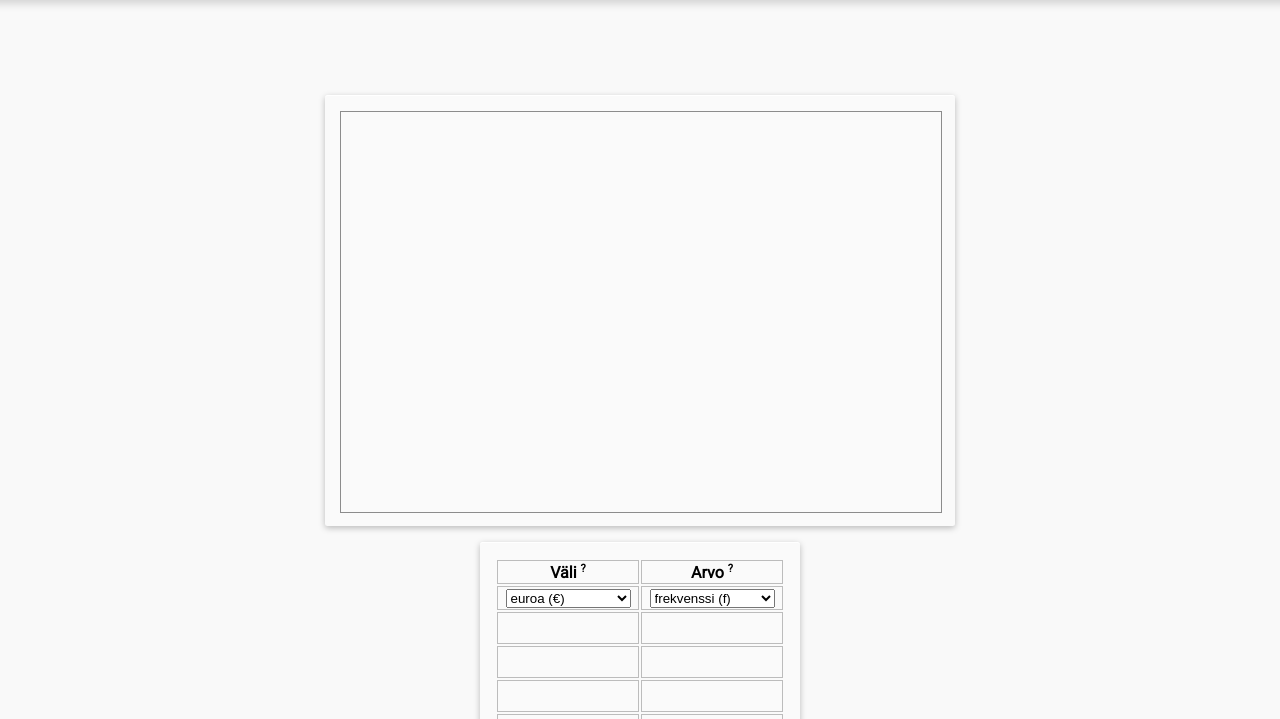
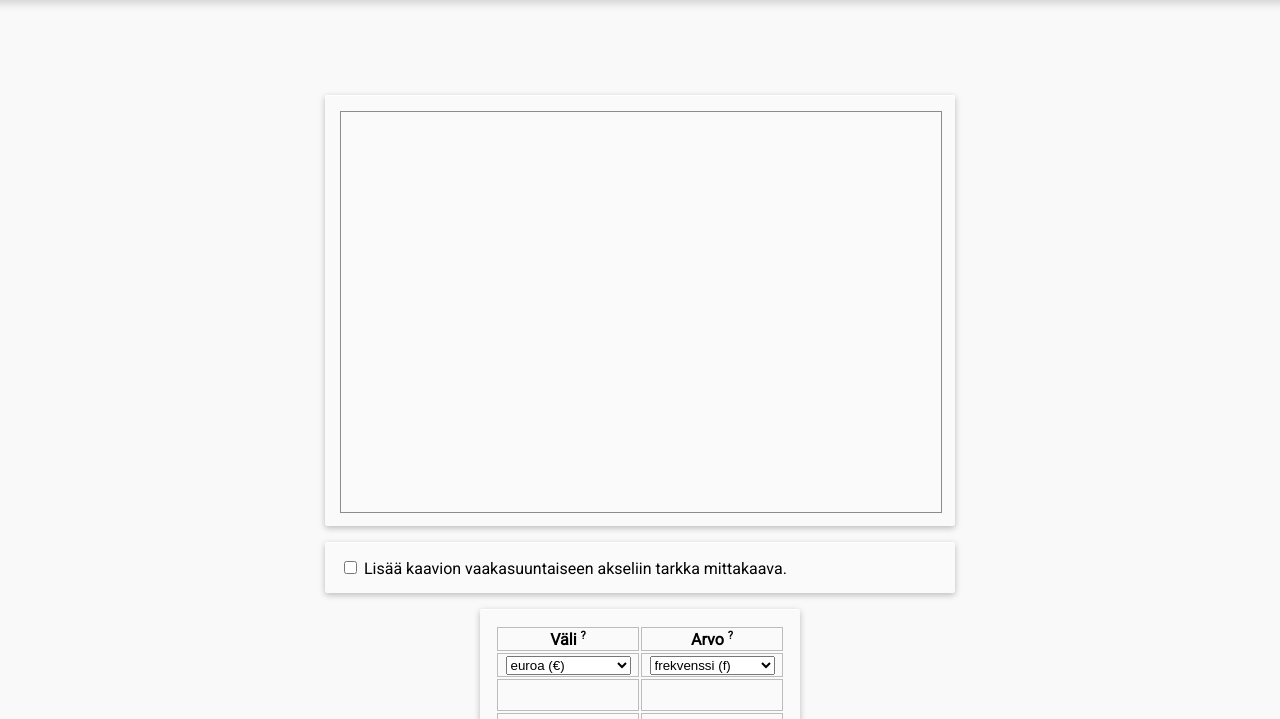
Before and after one commit to nomelif/histogrammi, a plain HTML site: page index.html in a window 1280 px wide. Shown: the part 81-800 px from the top of the page. Drawn offline with Linux system fonts and the light colour scheme.

Commit message:
Added option to show presize scale on the x-axis

```diff
--- a/index.html
+++ b/index.html
@@ -59,6 +59,18 @@ SOFTWARE OR THE USE OR OTHER DEALINGS IN THE SOFTWARE.
     <a href="https://www.google.fi/chrome/browser/desktop/index.html">Google Chromea</a>.
     </canvas>
     <script src="Resources/JS/script.js"></script>
+    </p>
+
+    <p style="
+    position: relative;
+    top: 10rem;
+    margin-left: auto;
+    margin-right: auto;
+    width: 600px;
+    ">
+
+    <input type="checkbox" id="show_vbars"> Lis&auml;&auml; kaavion vaakasuuntaiseen akseliin tarkka mittakaava.
+
     </p>
 
     <!-- Sheet number two (the one where the data will be fed into the system) -->
```
